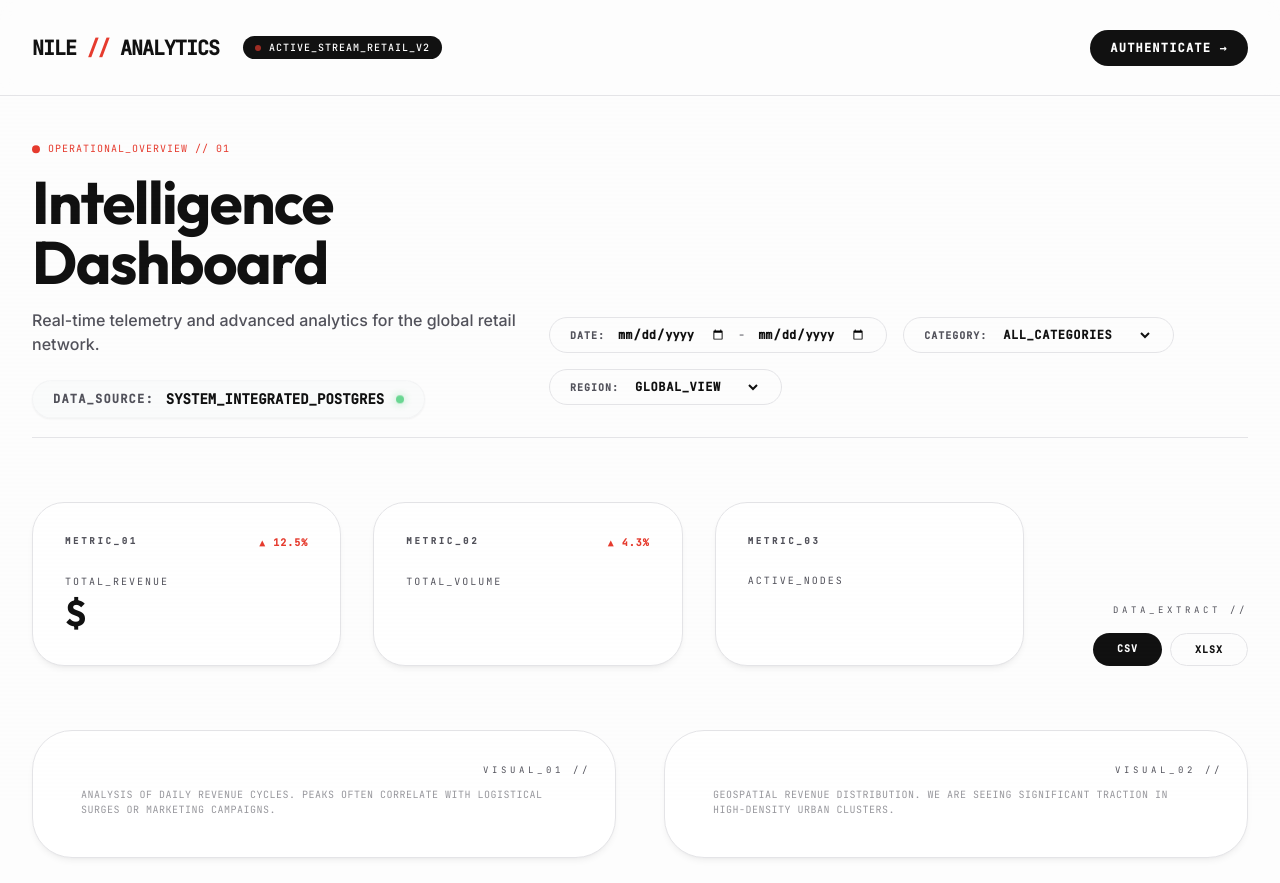
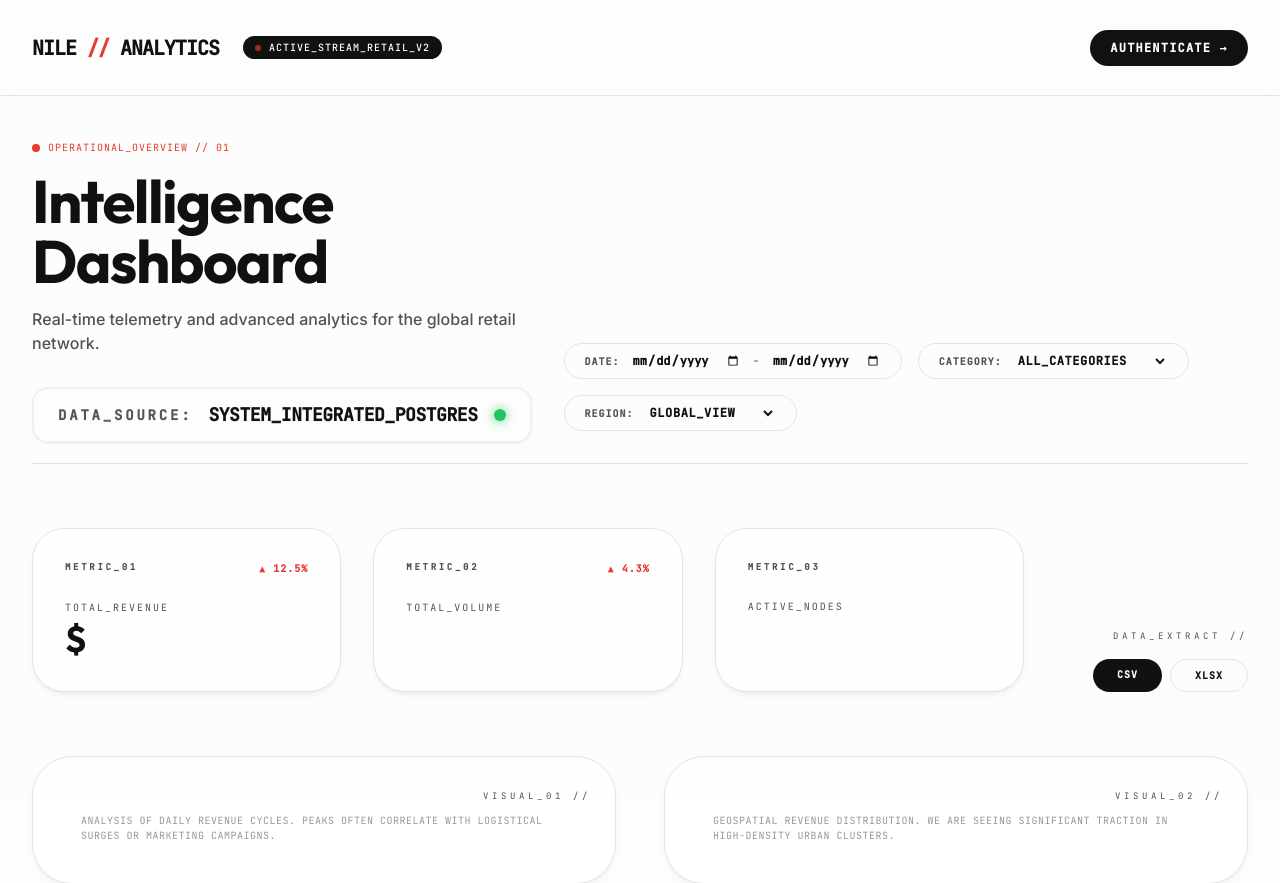
Before and after one commit to RahulAdyaa/nile-analytics, a Django app: template nile_django/templates/dashboard/index.html in a window 1280 px wide. Shown: the top 883 px of the page. Run offline with Django 4.2, Linux system fonts and the light colour scheme; the template is opened without the code that fills it, so the values that code supplies are empty; parts of the project's set-up code (start-up, migrations or seed data) failed here and were passed over; some libraries are stand-ins or nearby versions.

Commit message:
style: significantly enlarge data source font and improve visual weight

```diff
--- a/nile_django/templates/dashboard/index.html
+++ b/nile_django/templates/dashboard/index.html
@@ -12,16 +12,19 @@
             <h2 class="text-6xl font-heading font-bold text-brand-text tracking-tight">Intelligence Dashboard</h2>
             <p class="text-brand-muted mt-4 max-w-xl font-medium">Real-time telemetry and advanced analytics for the global retail network.</p>
 
-            <div class="mt-6 flex items-center space-x-3 bg-gray-50/80 border border-brand-border/30 w-fit rounded-full px-5 py-2 shadow-sm">
-                <span class="text-xs font-mono text-brand-muted uppercase tracking-widest font-bold">Data_Source:</span>
-                <span class="text-sm font-mono text-brand-text font-bold">
+            <div class="mt-8 flex items-center space-x-4 bg-white/50 border-2 border-brand-border/50 w-fit rounded-2xl px-6 py-3 shadow-sm backdrop-blur-sm">
+                <span class="text-sm font-mono text-brand-muted uppercase tracking-[0.2em] font-black">Data_Source:</span>
+                <span class="text-lg font-mono text-brand-text font-black tracking-tight">
                     {% if latest_upload %}
                         {{ latest_upload.original_filename }}
                     {% else %}
                         SYSTEM_INTEGRATED_POSTGRES
                     {% endif %}
                 </span>
-                <span class="w-2 h-2 bg-green-500 rounded-full animate-pulse shadow-[0_0_8px_rgba(34,197,94,0.6)]"></span>
+                <div class="relative flex h-3 w-3">
+                    <span class="animate-ping absolute inline-flex h-full w-full rounded-full bg-green-400 opacity-75"></span>
+                    <span class="relative inline-flex rounded-full h-3 w-3 bg-green-500 shadow-[0_0_12px_rgba(34,197,94,0.8)]"></span>
+                </div>
             </div>
         </div>
         <form id="filters-form"
```
